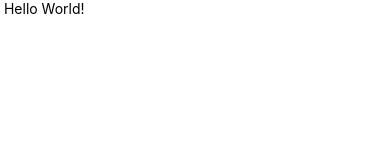
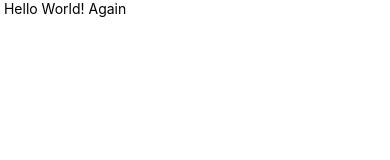
Before and after one commit to mkinnow8/bitriseCICD, a React Native app: screen / in a window 390 px wide. Shown: the top 160 px of the page. Built offline with nearby package versions, Linux system fonts and the light colour scheme.

Commit message:
Changes in App.tsx again

```diff
--- a/App.tsx
+++ b/App.tsx
@@ -4,7 +4,7 @@ import {SafeAreaView, StyleSheet, Text} from 'react-native';
 function App(): React.JSX.Element {
   return (
     <SafeAreaView>
-      <Text> Hello World! </Text>
+      <Text> Hello World! Again </Text>
     </SafeAreaView>
   );
 }
```
